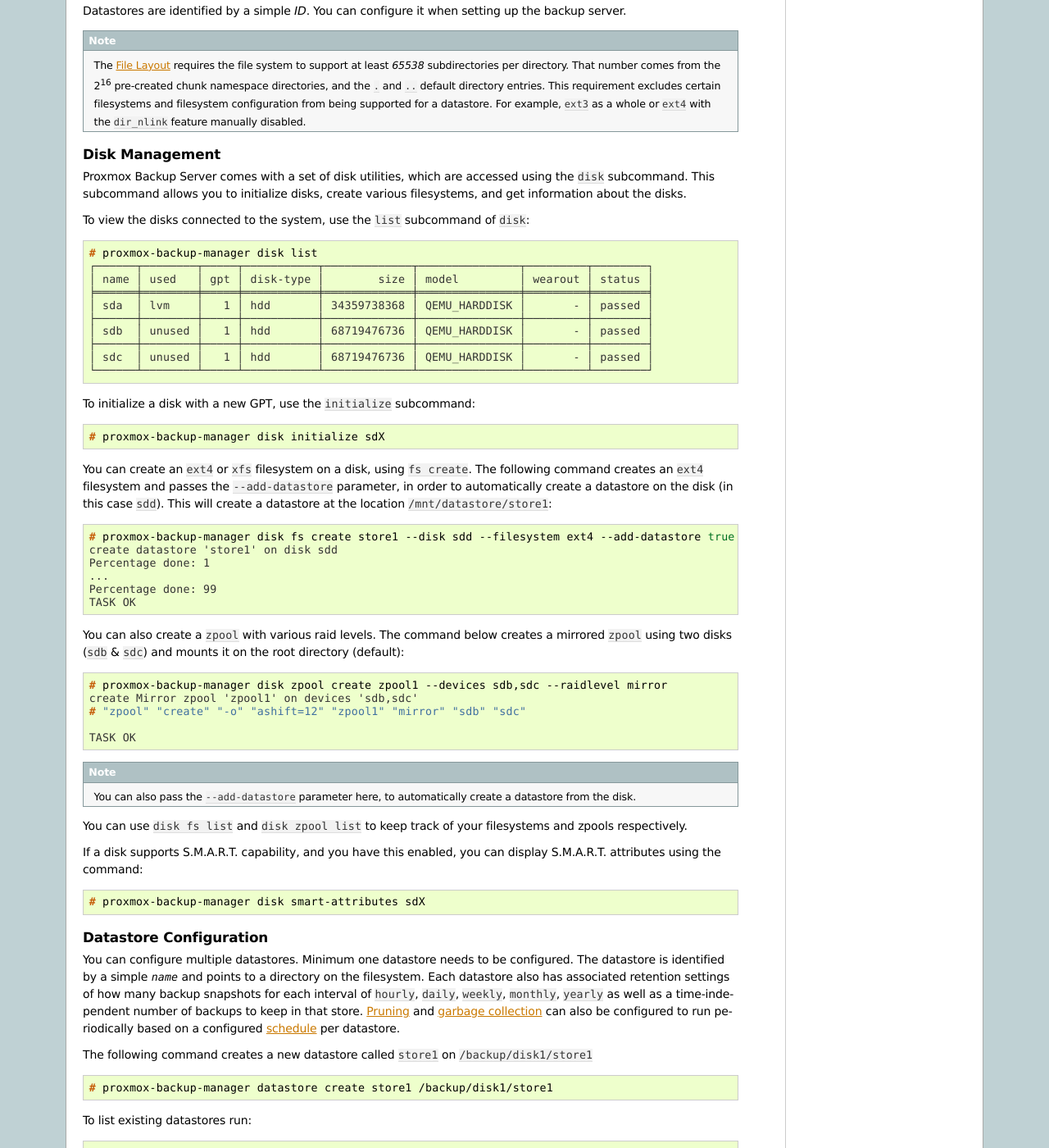
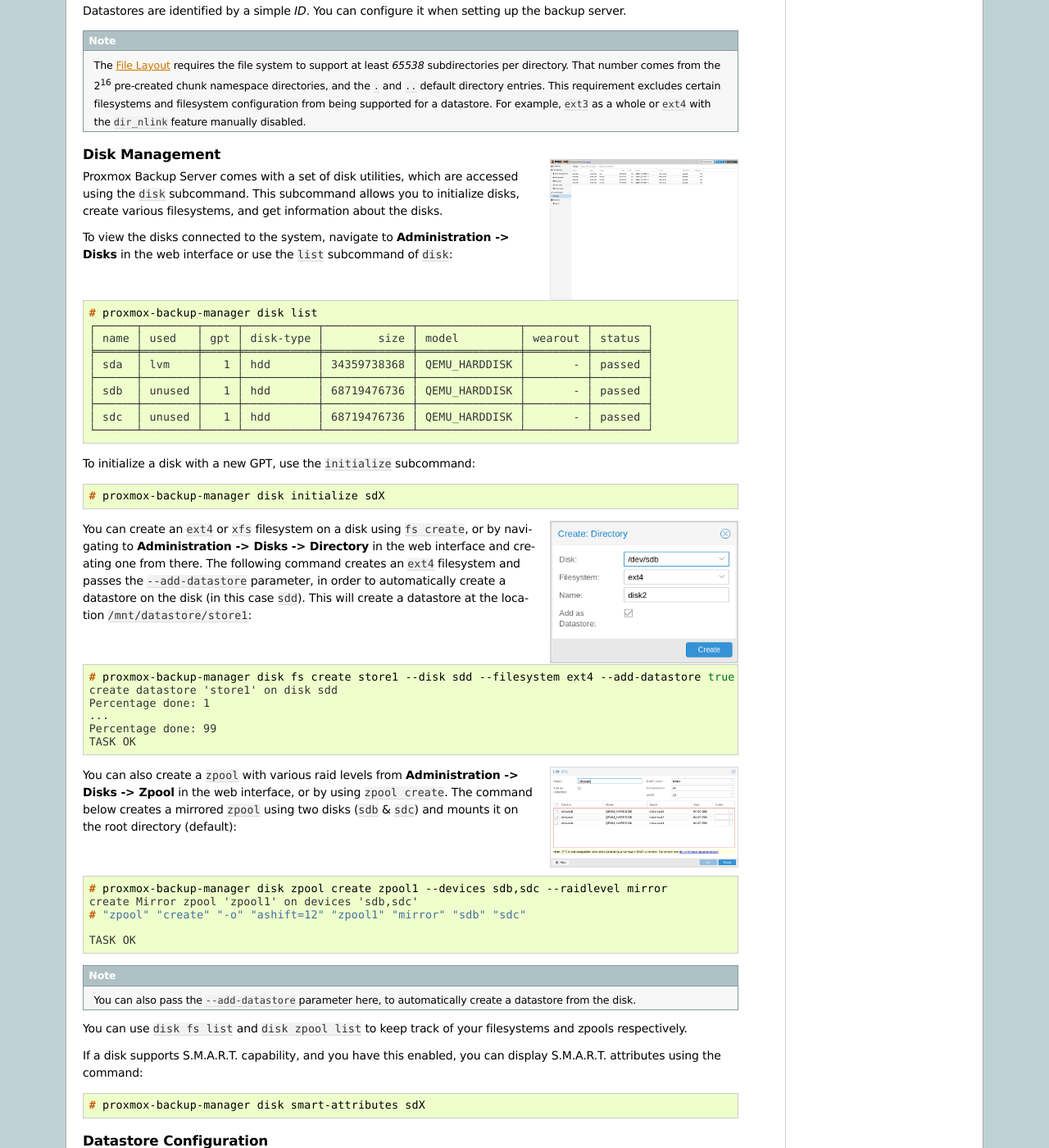
Before and after one commit to proxmox/proxmox-backup, a Sphinx documentation site: the page built from docs/administration-guide.rst, in a window 1280 px wide and 1400 px high, scrolled down 1727 px. Shown: the whole window at 82% size. Built offline with Sphinx 7.4.7, drawn with Linux system fonts in a browser that asks for light colours.

Commit message:
Disk Management: Add screenshots and explanation
This adds screenshots from the web interface for the
sections related to disk management and adds explanation
of how to carry out tasks using the web interface.

Signed-off-by: Dylan Whyte <d.whyte@proxmox.com>

```diff
--- a/docs/administration-guide.rst
+++ b/docs/administration-guide.rst
@@ -148,11 +148,18 @@
 
 Disk Management
 ~~~~~~~~~~~~~~~
+
+.. image:: images/screenshots/pbs-gui-disks.png
+  :width: 230
+  :align: right
+  :alt: List of disks
+
 Proxmox Backup Server comes with a set of disk utilities, which are
 accessed using the ``disk`` subcommand. This subcommand allows you to initialize
 disks, create various filesystems, and get information about the disks.
 
-To view the disks connected to the system, use the ``list`` subcommand of
+To view the disks connected to the system, navigate to **Administration ->
+Disks** in the web interface or use the ``list`` subcommand of
 ``disk``:
 
 .. code-block:: console
@@ -174,11 +181,19 @@
 
   # proxmox-backup-manager disk initialize sdX
 
-You can create an ``ext4`` or ``xfs`` filesystem on a disk, using ``fs
-create``. The following command creates an ``ext4`` filesystem and passes the
-``--add-datastore`` parameter, in order to automatically create a datastore on
-the disk (in this case ``sdd``). This will create a datastore at the location
-``/mnt/datastore/store1``:
+.. image:: images/screenshots/pbs-gui-disks-dir-create.png
+  :width: 230
+  :align: right
+  :alt: Create a directory
+
+You can create an ``ext4`` or ``xfs`` filesystem on a disk using ``fs
+create``, or by navigating to **Administration -> Disks -> Directory** in the
+web interface and creating one from there. The following command creates an
+``ext4`` filesystem and passes the ``--add-datastore`` parameter, in order to
+automatically create a datastore on the disk (in this case ``sdd``). This will
+create a datastore at the location ``/mnt/datastore/store1``:
+
+|
 
 .. code-block:: console
 
@@ -189,9 +204,17 @@
   Percentage done: 99
   TASK OK
 
-You can also create a ``zpool`` with various raid levels. The command below
-creates a mirrored ``zpool`` using two disks (``sdb`` & ``sdc``) and mounts it
-on the root directory (default):
+.. image:: images/screenshots/pbs-gui-disks-zfs-create.png
+  :width: 230
+  :align: right
+  :alt: Create a directory
+
+You can also create a ``zpool`` with various raid levels from **Administration
+-> Disks -> Zpool** in the web interface, or by using ``zpool create``. The command
+below creates a mirrored ``zpool`` using two disks (``sdb`` & ``sdc``) and
+mounts it on the root directory (default):
+
+|
 
 .. code-block:: console
 
```
